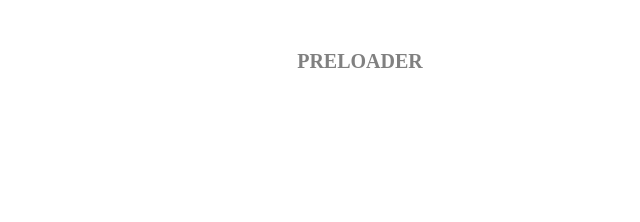
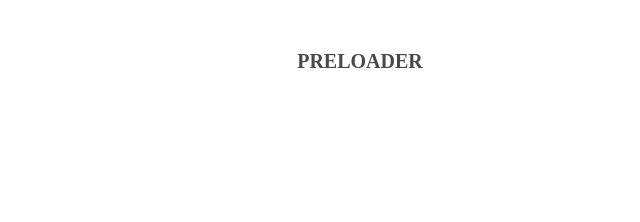
Before and after one commit to Bohdan2903/test-group, a plain HTML site: page Kovalenko/index.html in a window 1280 px wide. Shown: the top 222 px of the page, 280-920 px from the left. Drawn offline with Linux system fonts and the light colour scheme.

```diff
--- a/Kovalenko/css.css
+++ b/Kovalenko/css.css
@@ -6,7 +6,7 @@ h1 {
     margin-top: 50px;
     text-align: center;
     font-size: 20px;
-    color: grey;
+    color: #494949;
     text-transform: uppercase;
 }
 
```
